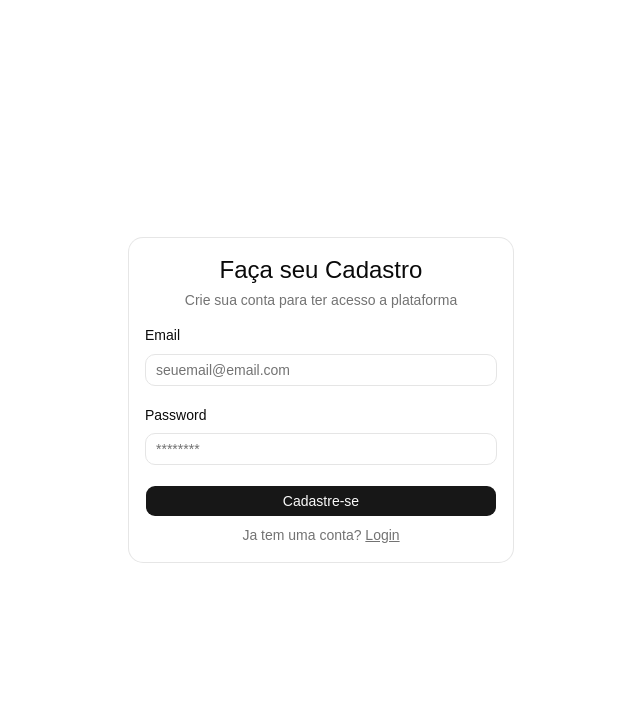
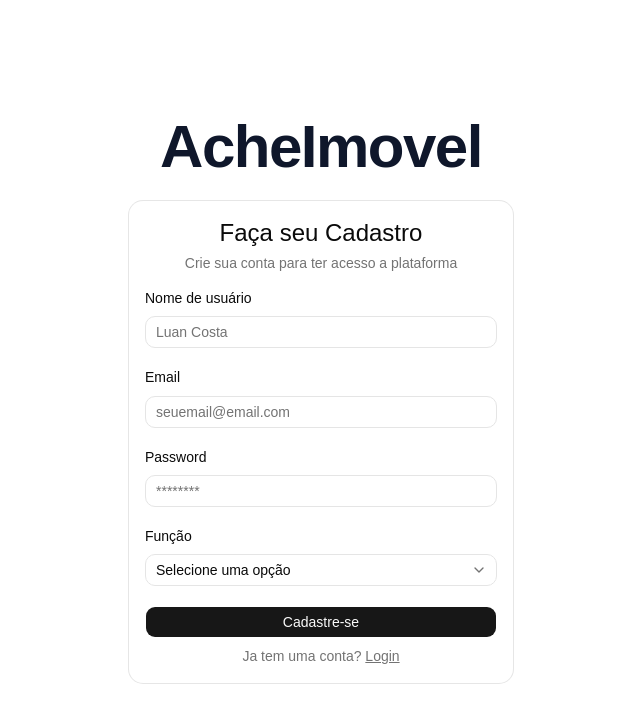
Before and after one commit to luanmvcosta0/desafio-tecnico-engeman-fe, a React (Vite) app: page /cadastro in a window 1280 px wide. Shown: the top 722 px of the page, without its empty margins (319-959 px from the left). Built offline with nearby package versions, Linux system fonts and the light colour scheme.

Commit message:
feat: implement registration form with username, email, password, and role selection

```diff
--- a/src/components/register-form.tsx
+++ b/src/components/register-form.tsx
@@ -15,15 +15,42 @@ import {
 } from "@/components/ui/field";
 import { Input } from "@/components/ui/input";
 import { useNavigate } from "react-router-dom";
+import { NativeSelect, NativeSelectOption } from "./ui/native-select";
+import { useAuth } from "@/contexts/AuthProvider";
+import React, { useState } from "react";
 
 export function RegisterForm({
   className,
   ...props
 }: React.ComponentProps<"div">) {
+  const { register } = useAuth()!;
   const navigate = useNavigate();
+
+  const [username, setUsername] = useState("");
+  const [email, setEmail] = useState("");
+  const [password, setPassword] = useState("");
+  const [role, setRole] = useState("");
+  const [error, setError] = useState("");
+
+  async function handleSubmit(e: React.FormEvent) {
+    e.preventDefault();
+    setError("");
+
+    try {
+      await register(username, email, password, role);
+      navigate("/");
+    } catch (err: any) {
+      setError(
+        err.response?.data?.message || "Preencha os campos corretamente",
+      );
+    }
+  }
 
   return (
     <div className={cn("flex flex-col gap-6", className)} {...props}>
+      <h1 className="text-5xl md:text-6xl font-extrabold tracking-tight text-slate-900 text-center select-none">
+        AcheImovel
+      </h1>
       <Card>
         <CardHeader>
           <CardTitle className="flex justify-center text-2xl">
@@ -34,14 +61,27 @@ export function RegisterForm({
           </CardDescription>
         </CardHeader>
         <CardContent>
-          <form>
+          <form onSubmit={handleSubmit}>
             <FieldGroup>
+              <Field>
+                <FieldLabel htmlFor="username">Nome de usuário</FieldLabel>
+                <Input
+                  id="username"
+                  type="text"
+                  placeholder="Luan Costa"
+                  value={username}
+                  onChange={(e) => setUsername(e.target.value)}
+                  required
+                />
+              </Field>
               <Field>
                 <FieldLabel htmlFor="email">Email</FieldLabel>
                 <Input
                   id="email"
                   type="email"
                   placeholder="seuemail@email.com"
+                  value={email}
+                  onChange={(e) => setEmail(e.target.value)}
                   required
                 />
               </Field>
@@ -53,9 +93,29 @@ export function RegisterForm({
                   id="password"
                   type="password"
                   placeholder="********"
+                  value={password}
+                  onChange={(e) => setPassword(e.target.value)}
                   required
                 />
               </Field>
+              <Field>
+                <FieldLabel htmlFor="username">Função</FieldLabel>
+                <NativeSelect
+                  value={role}
+                  onChange={(e) => setRole(e.target.value)}
+                >
+                  <NativeSelectOption value="">
+                    Selecione uma opção
+                  </NativeSelectOption>
+                  <NativeSelectOption value="BROKER">
+                    Corretor
+                  </NativeSelectOption>
+                  <NativeSelectOption value="CUSTOMER">
+                    Cliente
+                  </NativeSelectOption>
+                </NativeSelect>
+              </Field>
+              {error && <p className="text-sm text-red-500">{error}</p>}
               <Field>
                 <Button type="submit">Cadastre-se</Button>
                 <FieldDescription className="text-center">
```
